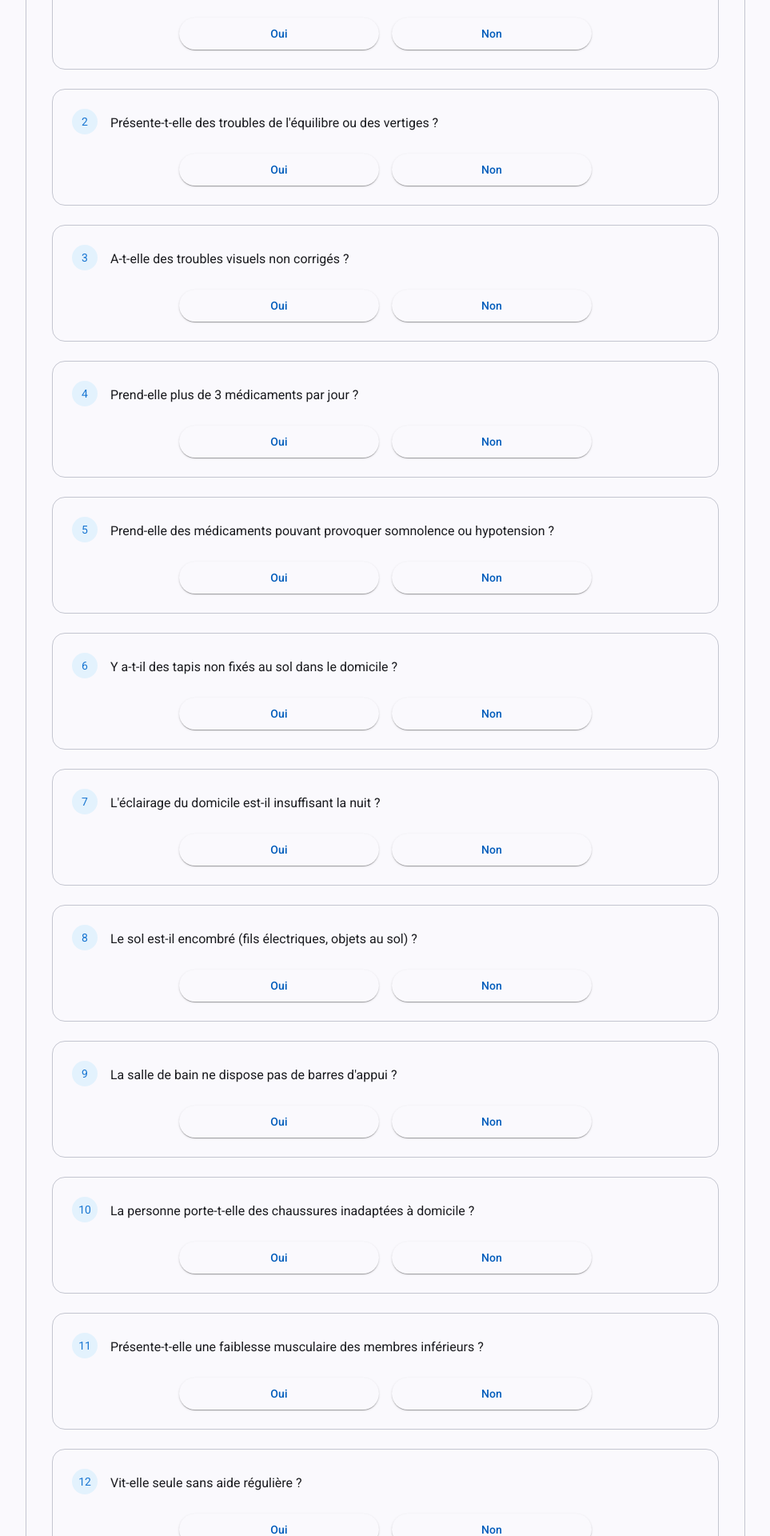
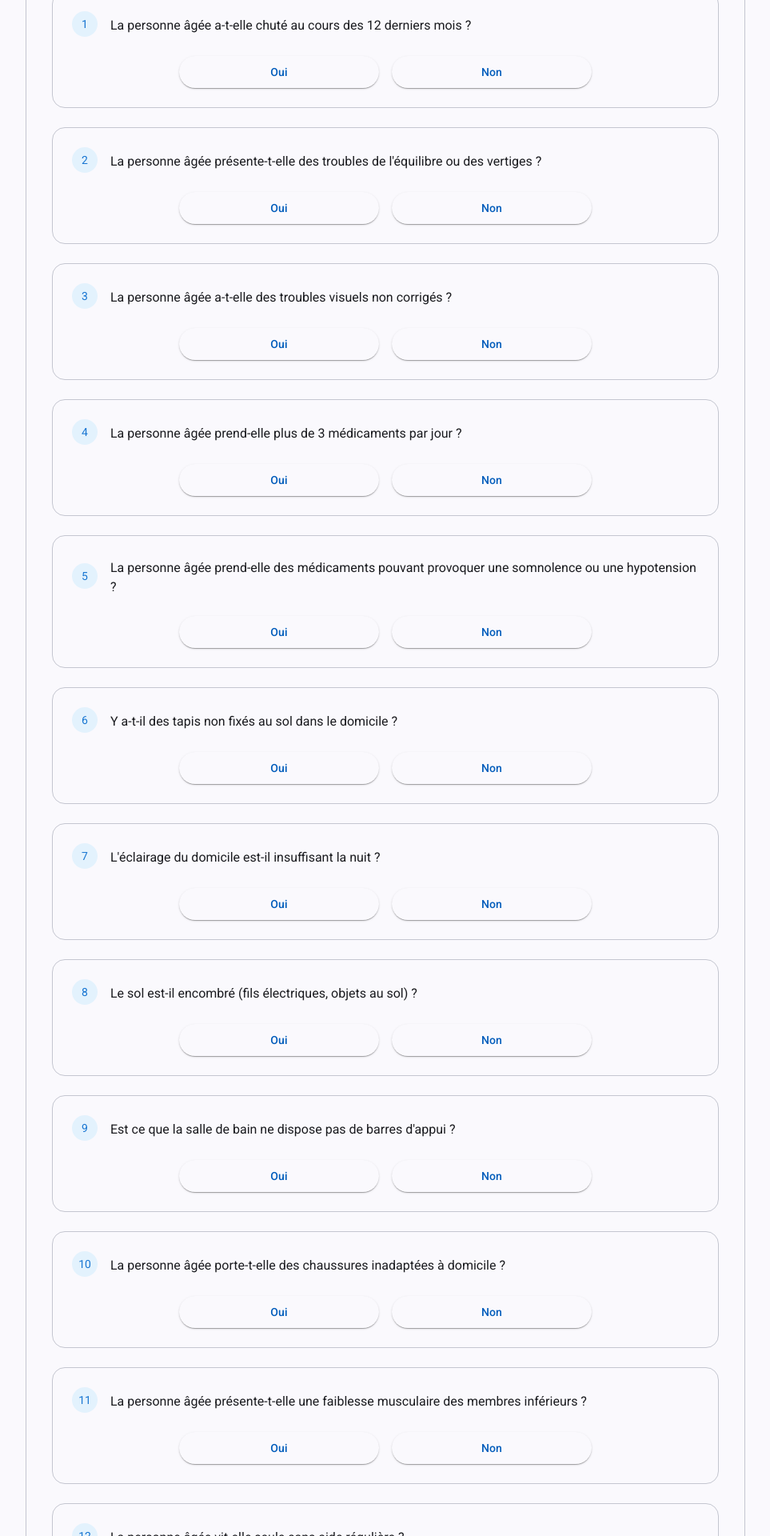
Before and after one commit to chetouimohamedaziz/risque-chute, an Angular app: page / in a window 1280 px wide. Shown: the part 480-2400 px from the top of the page at 80% size, without its empty margins (158-1121 px from the left). Built offline with nearby package versions, Linux system fonts and the light colour scheme.

Commit message:
Mise à jour des fichiers wording

```diff
--- a/src/app/i18n/locales/ar/app.wording.ts
+++ b/src/app/i18n/locales/ar/app.wording.ts
@@ -4,7 +4,7 @@ export const arAppWording: Omit<AppWording, 'appVersion'> = {
   appTitle: 'فيجيل-اج',
   selogan: 'شريككم للسلامة من أجل حياة مستقلة ومطمئنة',
   description:
-    ' هو تطبيق مخصص لسلامة كبار السن. تم تصميمه خصيصا لمساعدة الأسر على الوقاية من السقوط لدى ذويهم المسنين من خلال تحديد المخاطر اليومية غير المرئية غالبا.',
+    ' هو تطبيق مخصص لسلامة كبار السن. تم تصميمه خصيصاً لمساعدة الأسر على الوقاية من السقوط لدى ذويهم المسنين من خلال تحديد المخاطر اليومية غير المرئية غالباً. يتضمن 12 سؤالاً بإجابات نعم/لا. كل إجابة "نعم" تحسب نقطة واحدة، بينما كل إجابة "لا" تحسب صفر نقاط. الدرجة العالية تشير إلى خطر سقوط أكبر.',
   privacyTitle: '🔒 الخصوصية',
   privacyText:
     'تظل إجاباتكم مجهولة الهوية وسرية. يهدف هذا الاستبيان إلى فهم أفضل لمعارفكم وممارساتكم واحتياجاتكم في مجال الوقاية من السقوط.',
--- a/src/app/i18n/locales/en/app.wording.ts
+++ b/src/app/i18n/locales/en/app.wording.ts
@@ -2,9 +2,9 @@ import { AppWording } from '../../types';
 
 export const enAppWording: Omit<AppWording, 'appVersion'> = {
   appTitle: 'VigilAge',
-  selogan: 'Your safety partner for an autonomous and peaceful life',
+  selogan: 'Your safety partner for an independent and peaceful life',
   description:
-    ' is an application dedicated to the safety of seniors. It has been specially designed to help prevent falls among older loved ones by identifying often invisible everyday risks.',
+    ' is an application dedicated to the safety of seniors. It has been specially designed to help prevent falls among older loved ones by identifying often invisible everyday risks. It contains 12 yes/no questions. Each "yes" answer scores 1 point, while each "no" answer scores 0 points. A high score indicates a greater risk of falling.',
   privacyTitle: '🔒 Privacy',
   privacyText:
     'Your answers remain anonymous and confidential. This questionnaire aims to better understand your knowledge, practices, and needs regarding fall prevention.',
--- a/src/app/i18n/locales/en/questions.ts
+++ b/src/app/i18n/locales/en/questions.ts
@@ -2,18 +2,18 @@ import { LocalizedQuestion } from '../../types';
 
 export const enQuestions: LocalizedQuestion[] = [
   { id: 1, text: 'Has the older person fallen in the last 12 months?' },
-  { id: 2, text: 'Do they have balance problems or dizziness?' },
-  { id: 3, text: 'Do they have uncorrected visual impairment?' },
-  { id: 4, text: 'Do they take more than 3 medications per day?' },
+  { id: 2, text: 'Does the older person have balance problems or dizziness?' },
+  { id: 3, text: 'Does the older person have uncorrected visual problems?' },
+  { id: 4, text: 'Does the older person take more than 3 medications per day?' },
   {
     id: 5,
-    text: 'Do they take medications that may cause drowsiness or low blood pressure?',
+    text: 'Does the older person take medications that may cause drowsiness or low blood pressure?',
   },
   { id: 6, text: 'Are there unsecured rugs on the floor at home?' },
-  { id: 7, text: 'Is home lighting insufficient at night?' },
-  { id: 8, text: 'Is the floor cluttered (cables, objects on the floor)?' },
+  { id: 7, text: 'Is the lighting at home insufficient at night?' },
+  { id: 8, text: 'Is the floor cluttered (electric cables, objects on the floor)?' },
   { id: 9, text: 'Does the bathroom lack grab bars?' },
-  { id: 10, text: 'Do they wear unsuitable footwear at home?' },
-  { id: 11, text: 'Do they have lower-limb muscle weakness?' },
-  { id: 12, text: 'Do they live alone without regular support?' },
+  { id: 10, text: 'Does the older person wear unsuitable footwear at home?' },
+  { id: 11, text: 'Does the older person have lower-limb muscle weakness?' },
+  { id: 12, text: 'Does the older person live alone without regular support?' },
 ];
--- a/src/app/i18n/locales/fr/app.wording.ts
+++ b/src/app/i18n/locales/fr/app.wording.ts
@@ -4,7 +4,7 @@ export const frAppWording: Omit<AppWording, 'appVersion'> = {
   appTitle: 'VigilAge',
   selogan: 'Votre partenaire de sécurité pour une vie autonome et sereine',
   description:
-    ' est une application dédiée à la sécurité de nos aînés. Elle a été spécialement conçue pour aider les seniors à prévenir les chutes chez leurs proches âgés en identifiant les risques souvent invisibles du quotidien.',
+    ' est une application dédiée à la sécurité de nos aînés. Elle a été spécialement conçue pour aider les seniors à prévenir les chutes chez leurs proches âgés en identifiant les risques souvent invisibles du quotidien. Elle comporte 12 questions à réponses dichotomiques (oui/non). Chaque réponse « oui » rapporte 1 point, tandis que chaque réponse « non » vaut 0 point. Un score élevé indique un risque de chute plus important.',
   privacyTitle: '🔒 Confidentialité',
   privacyText:
     'Vos réponses resteront anonymes et confidentielles. Ce questionnaire vise à mieux comprendre vos connaissances, pratiques et besoins en matière de prévention des chutes.',
--- a/src/app/i18n/locales/fr/questions.ts
+++ b/src/app/i18n/locales/fr/questions.ts
@@ -2,18 +2,18 @@ import { LocalizedQuestion } from '../../types';
 
 export const frQuestions: LocalizedQuestion[] = [
   { id: 1, text: 'La personne âgée a-t-elle chuté au cours des 12 derniers mois ?' },
-  { id: 2, text: "Présente-t-elle des troubles de l'équilibre ou des vertiges ?" },
-  { id: 3, text: 'A-t-elle des troubles visuels non corrigés ?' },
-  { id: 4, text: 'Prend-elle plus de 3 médicaments par jour ?' },
+  { id: 2, text: "La personne âgée présente-t-elle des troubles de l'équilibre ou des vertiges ?" },
+  { id: 3, text: 'La personne âgée a-t-elle des troubles visuels non corrigés ?' },
+  { id: 4, text: 'La personne âgée prend-elle plus de 3 médicaments par jour ?' },
   {
     id: 5,
-    text: 'Prend-elle des médicaments pouvant provoquer somnolence ou hypotension ?',
+    text: 'La personne âgée prend-elle des médicaments pouvant provoquer une somnolence ou une hypotension ?',
   },
   { id: 6, text: 'Y a-t-il des tapis non fixés au sol dans le domicile ?' },
   { id: 7, text: "L'éclairage du domicile est-il insuffisant la nuit ?" },
   { id: 8, text: 'Le sol est-il encombré (fils électriques, objets au sol) ?' },
-  { id: 9, text: "La salle de bain ne dispose pas de barres d'appui ?" },
-  { id: 10, text: 'La personne porte-t-elle des chaussures inadaptées à domicile ?' },
-  { id: 11, text: 'Présente-t-elle une faiblesse musculaire des membres inférieurs ?' },
-  { id: 12, text: 'Vit-elle seule sans aide régulière ?' },
+  { id: 9, text: "Est ce que la salle de bain ne dispose pas de barres d'appui ?" },
+  { id: 10, text: 'La personne âgée porte-t-elle des chaussures inadaptées à domicile ?' },
+  { id: 11, text: 'La personne âgée présente-t-elle une faiblesse musculaire des membres inférieurs ?' },
+  { id: 12, text: 'La personne âgée vit-elle seule sans aide régulière ?' },
 ];
--- a/src/index.html
+++ b/src/index.html
@@ -1,8 +1,8 @@
 <!doctype html>
-<html lang="en">
+<html lang="fr">
 <head>
   <meta charset="utf-8">
-  <title>VigilÂge</title>
+  <title>VigilAge</title>
   <base href="/">
   <meta name="viewport" content="width=device-width, initial-scale=1">
   <link rel="icon" type="image/x-icon" href="favicon.ico">
```
Also changed, not shown: src/app/i18n/locales/ar/questions.ts (+9 -9 lines).
